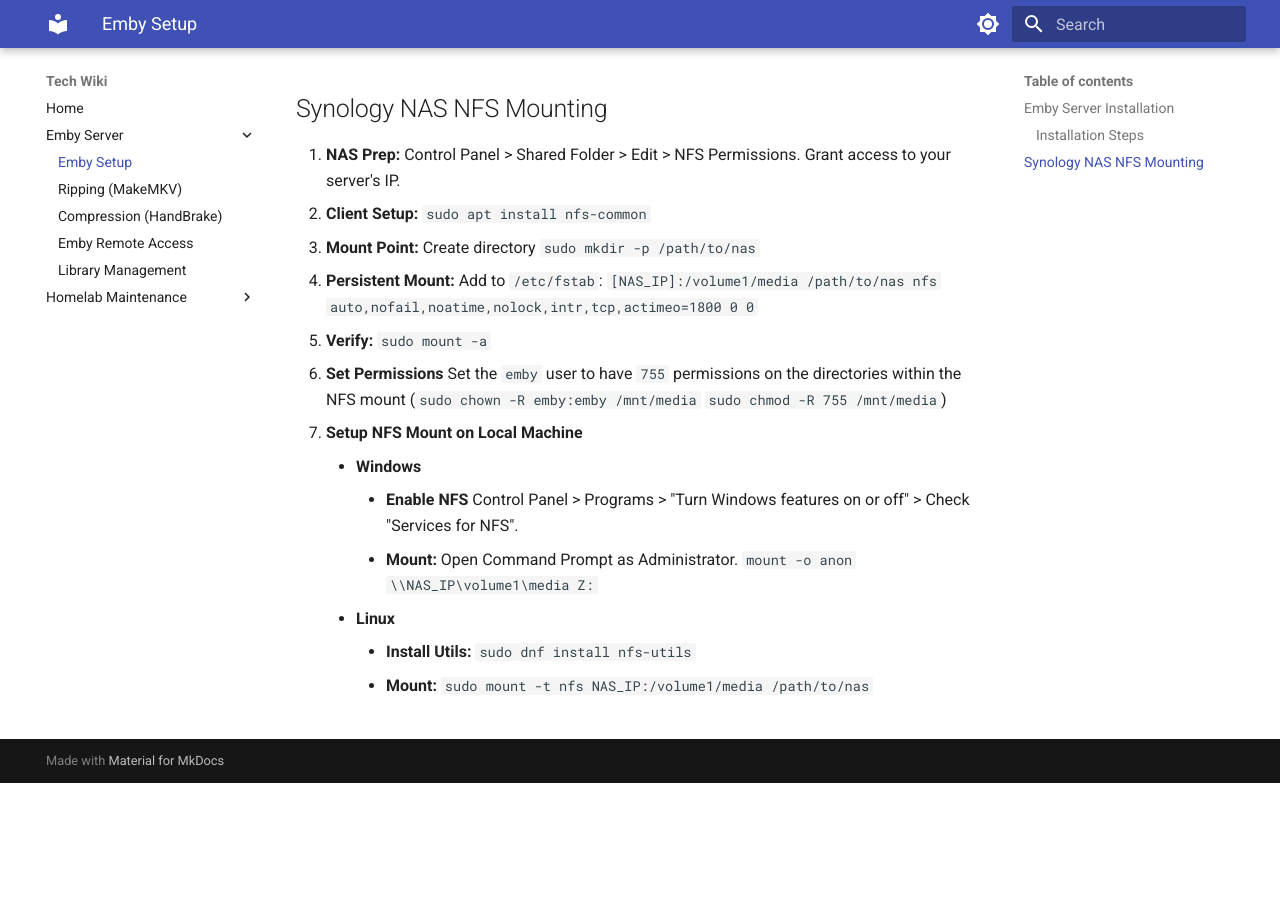
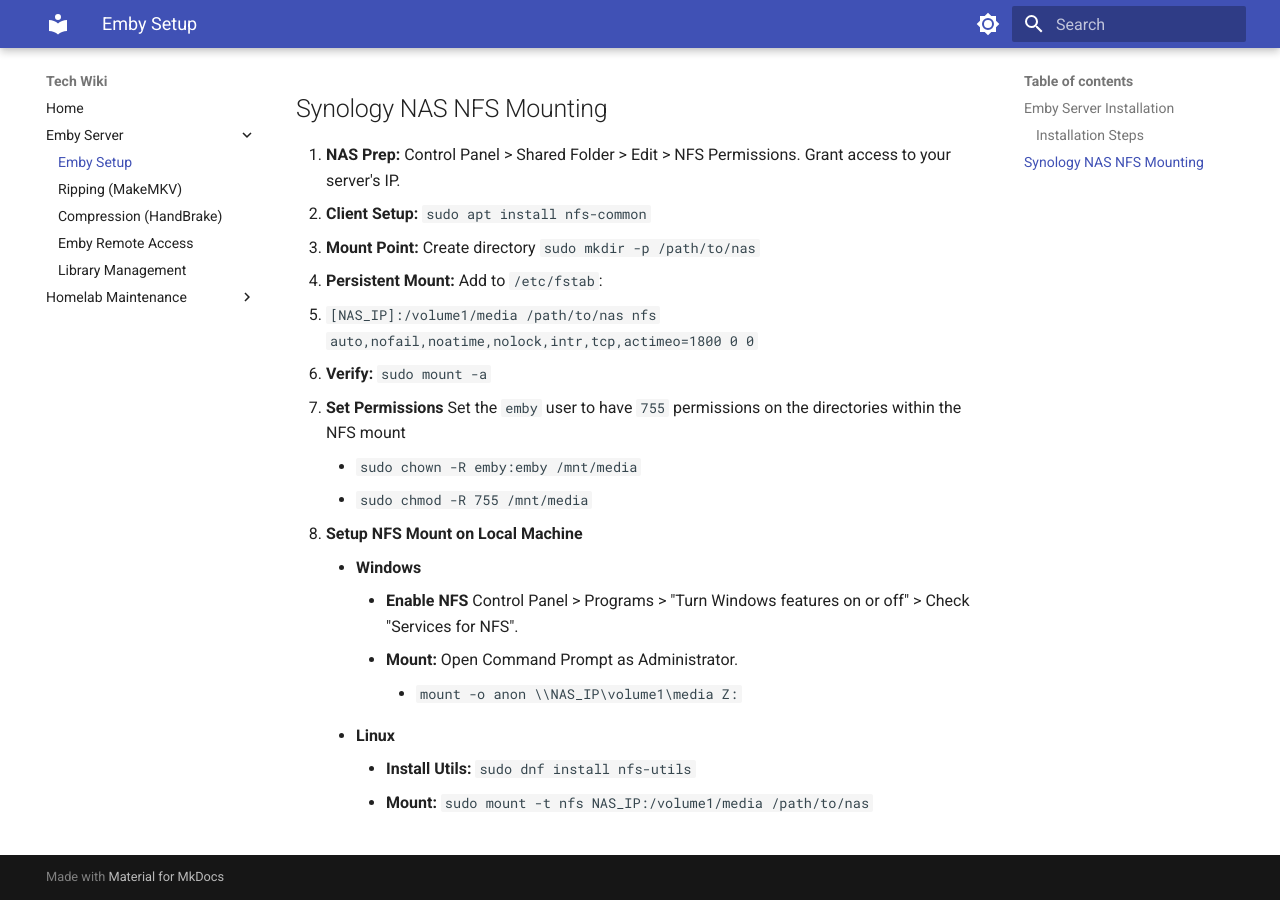
Before and after one commit to caleb-stults/tech-wiki, an MkDocs documentation site: the page built from docs/movie-pipeline/emby/setup.md, in a window 1280 px wide and 900 px high, scrolled down 560 px. Built offline with MkDocs 1.6.1 and Material for MkDocs 9.7.7, drawn with Linux system fonts in a browser that asks for light colours; before the commit the page ends 1343 px from its top, so only the background shows below that.

Commit message:
updating formatting

```diff
--- a/docs/movie-pipeline/emby/setup.md
+++ b/docs/movie-pipeline/emby/setup.md
@@ -16,15 +16,16 @@
 2. **Client Setup:** `sudo apt install nfs-common`
 3. **Mount Point:** Create directory `sudo mkdir -p /path/to/nas`
 4. **Persistent Mount:** Add to `/etc/fstab`:
-   `[NAS_IP]:/volume1/media /path/to/nas nfs auto,nofail,noatime,nolock,intr,tcp,actimeo=1800 0 0`
+   * `[NAS_IP]:/volume1/media /path/to/nas nfs auto,nofail,noatime,nolock,intr,tcp,actimeo=1800 0 0`
 5. **Verify:** `sudo mount -a`
-6. **Set Permissions** Set the `emby` user to have `755` permissions on the directories within the NFS mount (`sudo chown -R emby:emby /mnt/media`
-`sudo chmod -R 755 /mnt/media`)
+6. **Set Permissions** Set the `emby` user to have `755` permissions on the directories within the NFS mount
+    * `sudo chown -R emby:emby /mnt/media`
+    * `sudo chmod -R 755 /mnt/media`
 7. **Setup NFS Mount on Local Machine**
     * **Windows**
         * **Enable NFS** Control Panel > Programs > "Turn Windows features on or off" > Check "Services for NFS".
         * **Mount:** Open Command Prompt as Administrator.
-            `mount -o anon \\NAS_IP\volume1\media Z:`
+            * `mount -o anon \\NAS_IP\volume1\media Z:`
     * **Linux**
         * **Install Utils:** `sudo dnf install nfs-utils`
         * **Mount:** `sudo mount -t nfs NAS_IP:/volume1/media /path/to/nas`
```
Also changed, not shown: docs/movie-pipeline/emby/tailscale.md (+14 -14 lines), docs/movie-pipeline/makemkv/ripping.md (+10 -10 lines).
